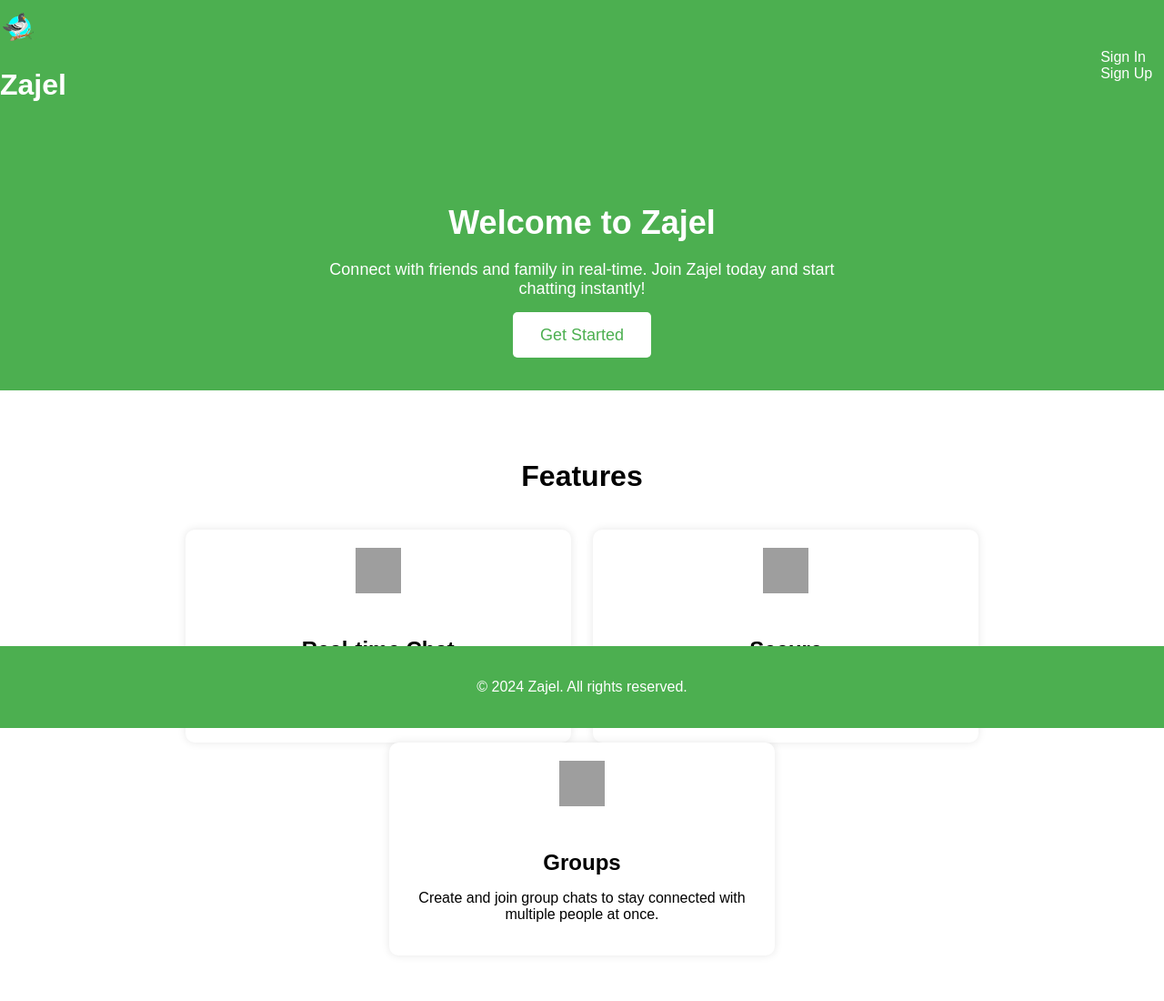
After one commit to mohamedRajab0/zajel, a Django app: template my_project/templates/landing.html in a window 1280 px wide. The commit adds this page. Shown: the whole page at 91% size. Run offline with Django 5.2, Linux system fonts and the light colour scheme; the template is opened without the code that fills it, so the values that code supplies are empty; grey boxes are pictures that could not be loaded.

Commit message:
fix front end

```diff
--- a/my_project/a_core/settings.py
+++ b/my_project/a_core/settings.py
@@ -161,3 +161,5 @@ LOGIN_REDIRECT_URL = 'home'
 #signup redirect
 
 ACCOUNT_LOGOUT_REDIRECT = 'account_login'
+
+ACCOUNT_LOGOUT_ON_GET = True
--- /dev/null
+++ b/my_project/templates/landing.html
@@ -0,0 +1,51 @@
+{% load static %}
+<!DOCTYPE html>
+<html>
+<head>
+    <title>Zajel - Landing Page</title>
+    <link rel="stylesheet" href="{% static 'css/main.css' %}">
+</head>
+<body>
+<header>
+    <div class="logo">
+        <img src="{% static 'imgs/image.png' %}" alt="Zajel Logo">
+        <h1>Zajel</h1>
+    </div>
+    <nav>
+        <a href="{% url 'sign_in' %}">Sign In</a>
+        <a href="{% url 'sign_up' %}">Sign Up</a>
+    </nav>
+</header>
+
+<section class="hero">
+    <div class="hero-content">
+        <h2>Welcome to Zajel</h2>
+        <p>Connect with friends and family in real-time. Join Zajel today and start chatting instantly!</p>
+        <a href="{% url 'sign_up' %}" class="cta-button">Get Started</a>
+    </div>
+</section>
+
+<section class="features">
+    <h2>Features</h2>
+    <div class="feature-item">
+        <img src="{% static 'imgs/Icon/Outline/chat.svg' %}" alt="Real-time Chat">
+        <h3>Real-time Chat</h3>
+        <p>Enjoy seamless real-time messaging with your contacts.</p>
+    </div>
+    <div class="feature-item">
+        <img src="{% static 'imgs/Icon/Outline/shield.svg' %}" alt="Secure">
+        <h3>Secure</h3>
+        <p>Your conversations are private and secure with end-to-end encryption.</p>
+    </div>
+    <div class="feature-item">
+        <img src="{% static 'imgs/Icon/Outline/group.svg' %}" alt="Groups">
+        <h3>Groups</h3>
+        <p>Create and join group chats to stay connected with multiple people at once.</p>
+    </div>
+</section>
+
+<footer>
+    <p>&copy; 2024 Zajel. All rights reserved.</p>
+</footer>
+</body>
+</html>
--- a/my_project/zajel/forms.py
+++ b/my_project/zajel/forms.py
@@ -6,3 +6,6 @@ class MessageForms (ModelForm):
     class Meta:
         model = ZajelMessage
         fields = ['body']
+        widget = {
+            'body': forms.TextInput(attrs={'class': 'form-control', 'placeholder': 'Enter message...'}),
+        }
--- a/my_project/zajel/static/css/main.css
+++ b/my_project/zajel/static/css/main.css
@@ -1,157 +1,274 @@
+/* General styles */
 body {
-    padding: 0;
-    margin: 0;
-    display: grid;
-    grid-row: left;
-}
-
-ul{
-    list-style-type: none;
+    font-family: Arial, sans-serif;
+    background-color: #f0f0f0;
     margin: 0;
     padding: 0;
-    overflow: hidden;
-    background-color: #333;
-    display: grid;
-
-}
-
-#settings {
-    display: none;
+    display: flex;
+    flex-direction: column;
+    align-items: center;
+    justify-content: center;
+    min-height: 100vh;
 }
 
 header {
-    position: fixed;
-    width: 21%;
-    background-color: #52616b;
+    width: 100%;
+    background-color: #4CAF50;
+    padding: 10px 0;
+    display: flex;
+    justify-content: space-between;
+    align-items: center;
     color: white;
-
-    text-align: center;
-
-    height: 100%;
-
-}
-.user{
-    font-size: 39px;
-
 }
 
-header nav{
-    display: grid;
-
-
-}
-header nav a {
-    color: white;
-  text-decoration: none;
-  display: grid;
-
-  font-size: 25px;
-  padding: 20px;
-  border: solid 1px #c9d6df;
-  justify-content: space-around;
+header .user {
+    display: flex;
+    align-items: center;
+    margin-left: 20px;
 }
 
-header nav a span{
-    grid-row: 1;
-    padding: 0;
-    margin: 0;
+header .user img {
+    border-radius: 50%;
+    width: 40px;
+    height: 40px;
+    margin-right: 10px;
 }
 
-header nav a span img{
-    height: 100%;
-    padding: 0;
-    margin: 0;
+header nav a {
+    text-decoration: none;
+    color: white;
+    margin-right: 20px;
+    display: flex;
+    align-items: center;
+}
+
+header nav a img {
+    width: 20px;
+    height: 20px;
+    margin-right: 5px;
+}
+
+article {
+    width: 90%;
+    max-width: 600px;
+    background: white;
+    padding: 20px;
+    border-radius: 10px;
+    box-shadow: 0 0 10px rgba(0, 0, 0, 0.1);
+}
+
+article h1 {
+    display: flex;
+    align-items: center;
+    font-size: 24px;
+}
+
+article h1 img {
+    width: 40px;
+    height: 40px;
+    margin-right: 10px;
+}
+
+hr {
+    margin: 20px 0;
+}
+
+.chat-box {
+    display: flex;
+    flex-direction: column;
+    height: 400px;
+    border: 1px solid #ddd;
+    border-radius: 10px;
+    overflow: hidden;
 }
 
 .chat-header {
+    background-color: #4CAF50;
+    color: white;
+    padding: 10px;
+    display: flex;
+    align-items: center;
+}
+
+.chat-header span {
+    display: flex;
+    align-items: center;
+}
+
+.chat-header img {
+    width: 20px;
+    height: 20px;
+    margin-right: 10px;
+}
+
+#chat-log {
+    flex-grow: 1;
+    padding: 10px;
+    overflow-y: auto;
+}
+
+.chat-body .message {
+    margin-bottom: 10px;
+}
+
+.sent-message {
+    background-color: #e0ffe0;
+    padding: 10px;
+    border-radius: 10px;
+    align-self: flex-end;
+    max-width: 70%;
+}
+
+.received-message {
+    background-color: #f0f0f0;
+    padding: 10px;
+    border-radius: 10px;
+    align-self: flex-start;
+    max-width: 70%;
+}
+
+.form-chat {
     width: 100%;
-    font-weight: 600;
-    font-size: 40px;
-    border: solid 1px #c9d6df;
+    padding: 10px;
     display: flex;
     justify-content: center;
-
-}
-.chat-header img {
-    width: 40px;
-    border-radius: 50%;
-
 }
 
-.side-li li {
-    float: left;
-    padding: 10px;
+form#chat-form {
+    width: 100%;
+    max-width: 600px;
+    display: flex;
+    gap: 10px;
 }
 
-article{
-    position: absolute;
-    width: 79%;
-    height: 100%;
-    background-color: #f0f5f9;
-    color: #1e2022;
-
-    text-align: center;
-    justify-self: end;
+form#chat-form input[type="text"] {
+    flex-grow: 1;
+    padding: 10px;
+    border: 1px solid #ddd;
+    border-radius: 5px;
+    font-size: 16px;
+    box-shadow: inset 0 1px 3px rgba(0, 0, 0, 0.1);
 }
 
-article h1{
-    font-size: 40px;
-    font-weight: 600;
-    margin: 0;
-    padding: 0;
+form#chat-form button {
+    background-color: #4CAF50;
+    color: white;
+    border: none;
+    padding: 10px 20px;
+    border-radius: 5px;
+    font-size: 16px;
+    cursor: pointer;
+    transition: background-color 0.3s ease;
+}
 
+form#chat-form button:hover {
+    background-color: #45a049;
+}
+
+form#chat-form button:focus,
+form#chat-form input[type="text"]:focus {
+    outline: none;
+    box-shadow: 0 0 5px rgba(81, 203, 238, 1);
+    border: 1px solid rgba(81, 203, 238, 1);
 }
 
 
-article h1 img{
-    width: 50px;
-    border-radius: 50%;
+
+header .logo img {
+    width: 40px;
+    height: 40px;
+    margin-right: 10px;
 }
 
-#chat-log {
-    display: inline-block;
-    height: 400px;
-    color: blue;
-    overflow-y: auto;
-    /* Adjust as needed */
-    /* Enable vertical scrolling */
-    /* Add other styling properties as needed */
+header nav a {
+    text-decoration: none;
+    color: white;
+    margin-right: 20px;
 }
 
-.login {
-    width: 100%;
-    height: 100%;
-    color: white;
-    padding: 25px 50px;
-    border: solid 2px #c9d6df;
-    background-color: #333;
+header nav a:last-child {
+    margin-right: 0;
 }
 
-.login h2 {
-    font-size: 40px;
-    font-weight: 600;
-    margin: 0;
-    padding: 0;
+section.hero {
+    width: 100%;
+    background: #4CAF50;
+    color: white;
+    display: flex;
+    justify-content: center;
+    align-items: center;
+    padding: 50px 20px;
+    text-align: center;
 }
 
-.login input {
-    width: 100%;
-    padding: 10px;
-    margin: 10px 0;
-    border: solid 1px #c9d6df;
-    background-color: #f0f5f9;
+section.hero .hero-content {
+    max-width: 600px;
 }
 
-.login button {
-    width: 100%;
-    padding: 10px;
-    margin: 10px 0;
-    border: solid 1px #c9d6df;
-    background-color: #52616b;
-    color: white;
-    font-size: 20px;
+section.hero h2 {
+    font-size: 36px;
+    margin-bottom: 20px;
 }
 
-.login button:hover {
-    background-color: #333;
+section.hero p {
+    font-size: 18px;
+    margin-bottom: 30px;
 }
+
+section.hero .cta-button {
+    background-color: white;
+    color: #4CAF50;
+    border: none;
+    padding: 15px 30px;
+    border-radius: 5px;
+    font-size: 18px;
+    text-decoration: none;
+    transition: background-color 0.3s ease;
+}
+
+section.hero .cta-button:hover {
+    background-color: #f0f0f0;
+}
+
+section.features {
+    width: 100%;
+    padding: 50px 20px;
+    background: white;
+    text-align: center;
+}
+
+section.features h2 {
+    font-size: 32px;
+    margin-bottom: 40px;
+}
+
+.feature-item {
+    display: inline-block;
+    width: 30%;
+    padding: 20px;
+    box-shadow: 0 0 10px rgba(0, 0, 0, 0.1);
+    border-radius: 10px;
+    margin: 0 10px;
+    background-color: #fff;
+}
+
+.feature-item img {
+    width: 50px;
+    height: 50px;
+    margin-bottom: 20px;
+}
+
+.feature-item h3 {
+    font-size: 24px;
+    margin-bottom: 10px;
+}
+
+footer {
+    width: 100%;
+    background-color: #4CAF50;
+    color: white;
+    text-align: center;
+    padding: 20px 0;
+    position: absolute;
+    bottom: 0;
+}
```
Also changed, not shown: my_project/templates/account/login.html (+21 -5 lines), my_project/templates/account/signup.html (added, +21 -0 lines), my_project/templates/base.html (+9 -17 lines), my_project/templates/index.html (+4 -13 lines), my_project/zajel/static/css/login.css (added, +77 -0 lines), my_project/zajel/static/css/signup.css (added, +79 -0 lines), my_project/zajel/views.py (+8 -0 lines), my_project/db.sqlite3, 3 other files.
